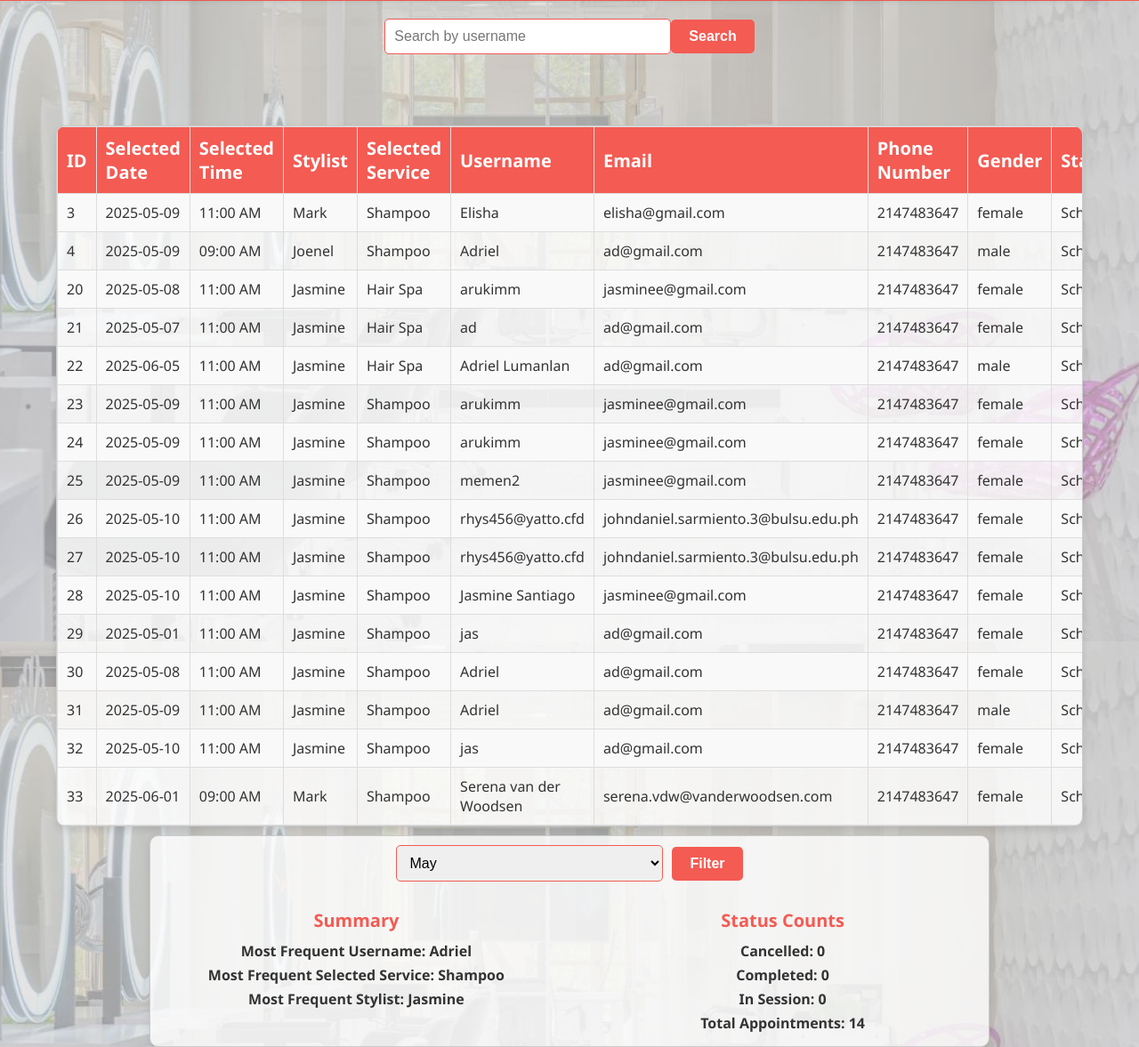
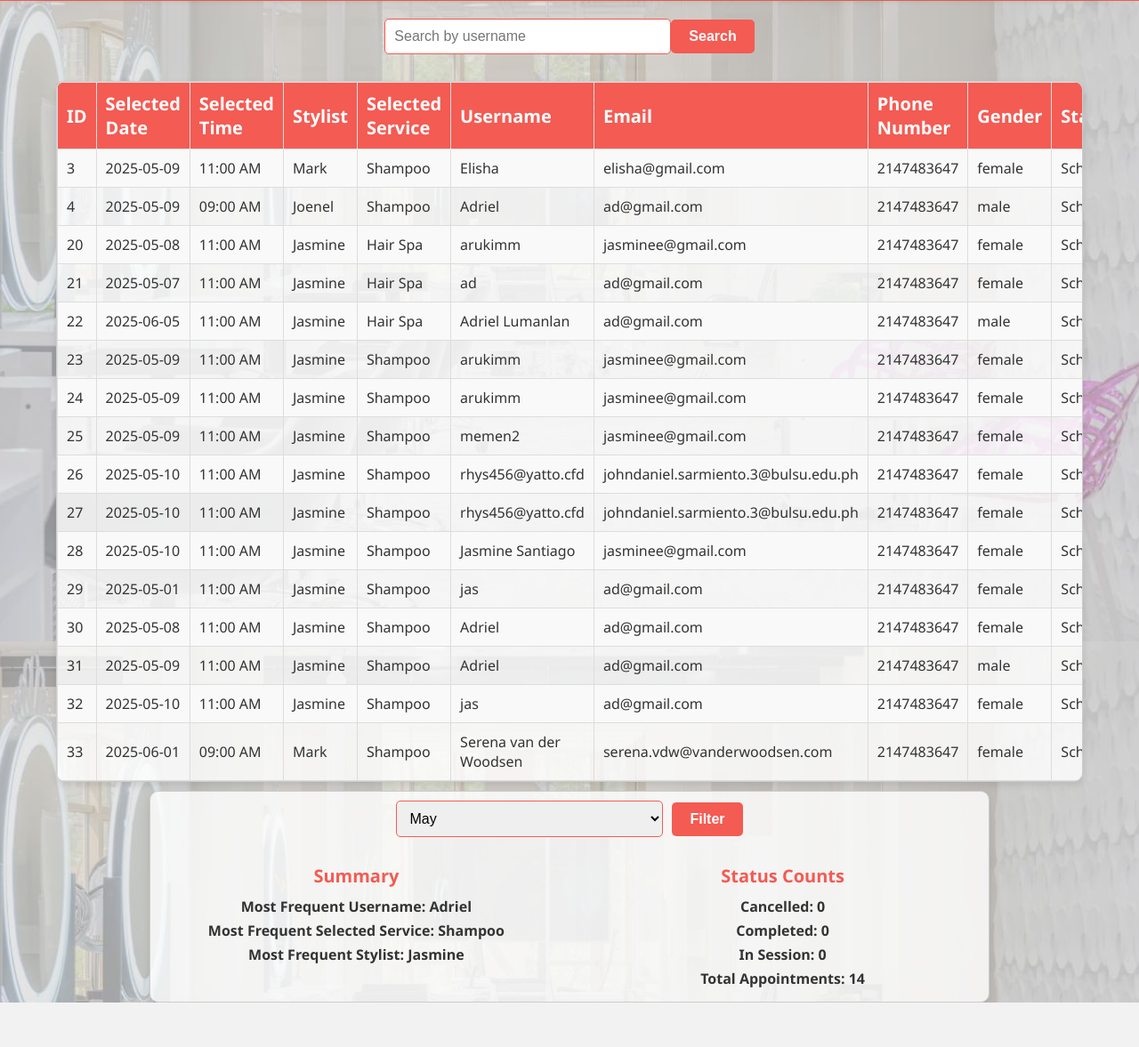
Before and after one commit to Mark-Angelo-S-Bautista/hanggang_summary, a PHP site: page /reports.php in a window 1280 px wide. Shown: the part 79-1256 px from the top of the page at 89% size. After the commit the page ends 1206 px from the top, so only its background shows below. Run offline with PHP 8.4, Linux system fonts and the light colour scheme; data comes from the database, SQL or seed files in the repository.

Commit message:
Update reports_styles.css

```diff
--- a/styles/reports_styles.css
+++ b/styles/reports_styles.css
@@ -106,7 +106,7 @@ body {
   background-color: #e35b53;
 }
 .content-container {
-  margin-top: 80px; /* Add space to account for the fixed header */
+  margin-top: 30px; /* Add space to account for the fixed header */
   display: flex;
   flex-direction: column;
   justify-content: flex-start;
```
